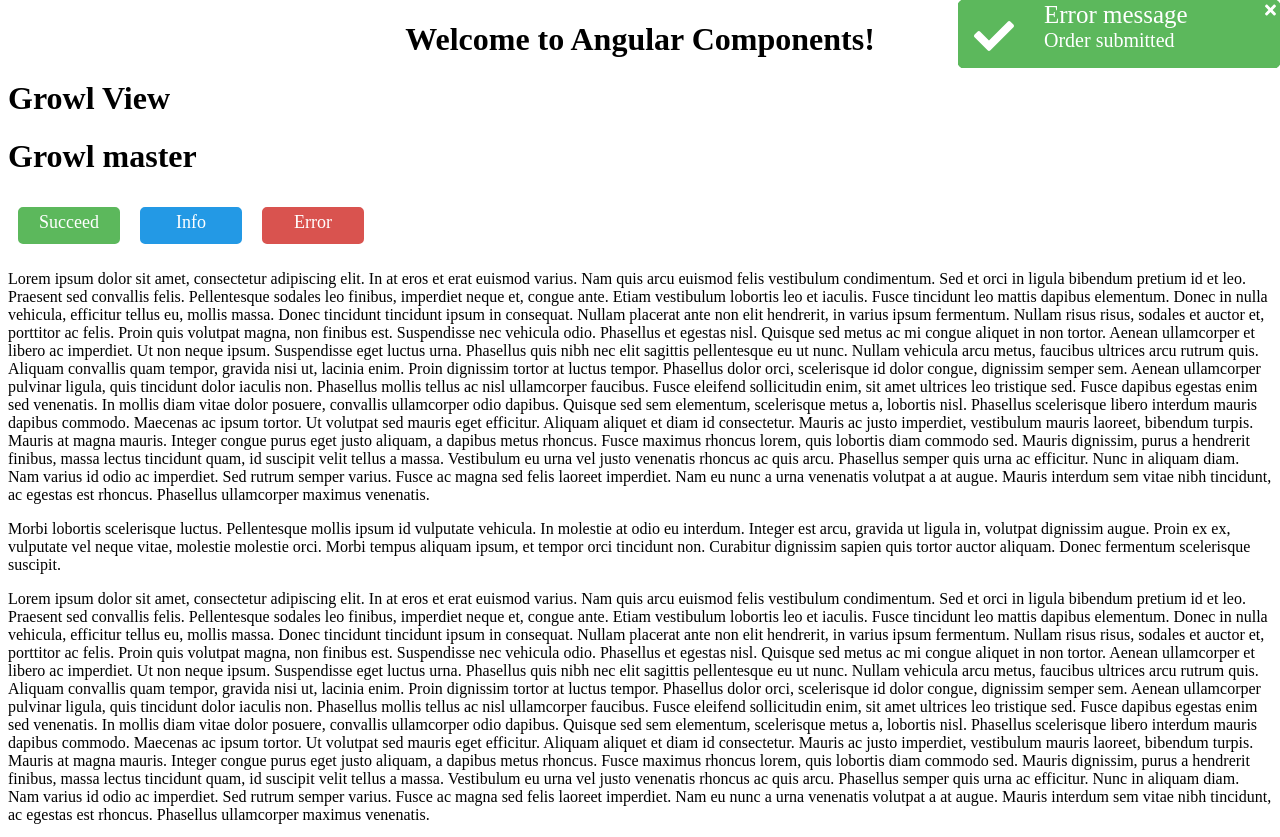
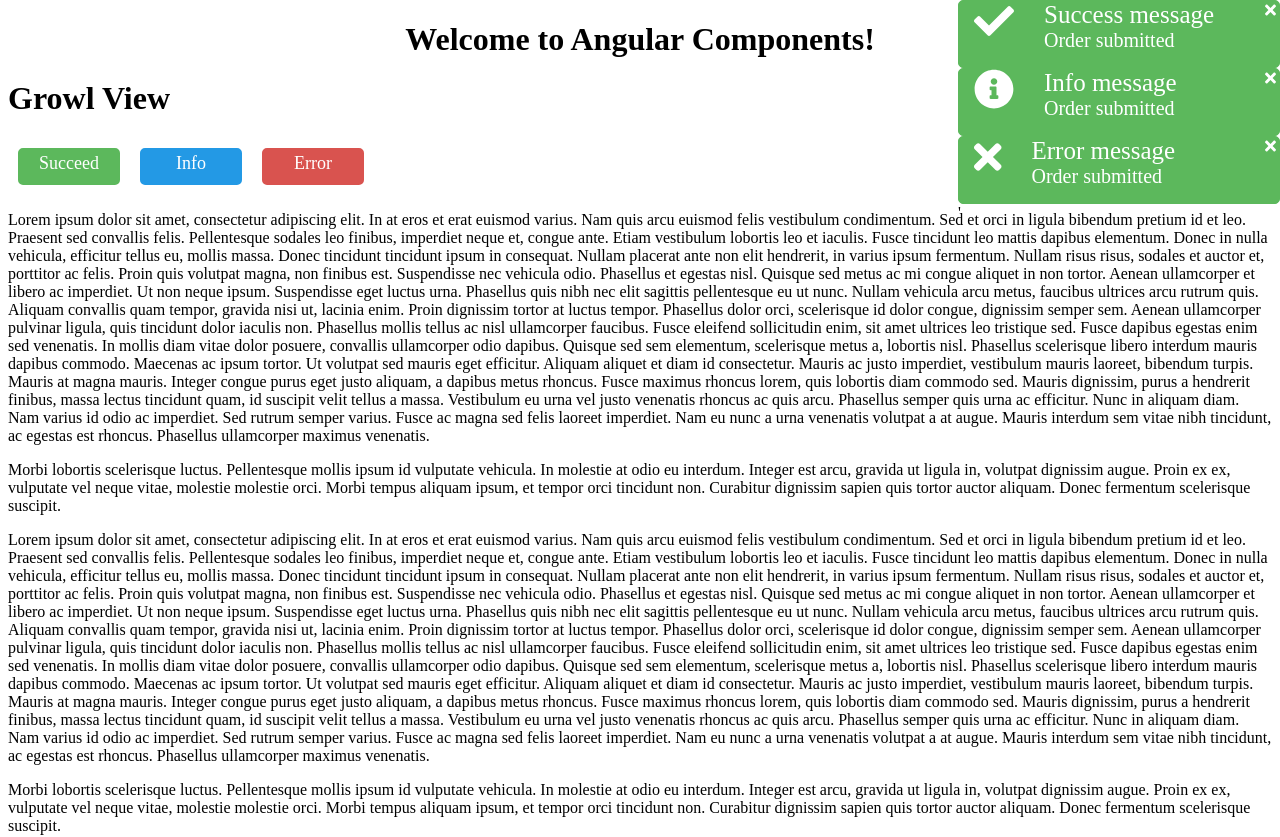
Before and after one commit to brusoman/Angular-components, an Angular app: page / in a window 1280 px wide. Shown: the top 837 px of the page. Built offline with nearby package versions, Linux system fonts and the light colour scheme.

Commit message:
Showing different icons depend on growl's type

```diff
--- a/src/app/components/growl-master/growl-master.component.html
+++ b/src/app/components/growl-master/growl-master.component.html
@@ -1,7 +1,3 @@
-<h1>Growl master</h1>
-
-<!--<growl-component></growl-component>-->
-
 <ng-container *ngIf="msg">
   <ng-container *ngFor="let growl of msg">
     <growl-component [model]="growl"
@@ -11,3 +7,4 @@
   </ng-container>
 
 </ng-container>
+'
--- a/src/app/components/growl/growl.component.html
+++ b/src/app/components/growl/growl.component.html
@@ -1,12 +1,13 @@
 <div class="growl">
   <div class="growl__icon">
-    <fa-icon [icon]="faCheck" size="lg"></fa-icon>
+    <fa-icon [icon]="growlImage" size="lg"></fa-icon>
   </div>
   <div class="growl__textarea">
-    <div class="growl__title">{{growl.title}}</div>
-    <div class="growl__message">{{growl.message}}</div>
-    <div class="growl__button">
-      <fa-icon [icon]="exitButton" size="xl" (click)="exit()"></fa-icon>
-    </div>
+    <div class="growl__title">{{model?.title}}</div>
+    <div class="growl__message">{{model?.message}}</div>
+  </div>
+
+  <div class="growl__button">
+    <fa-icon [icon]="exitButton" size="xl" (click)="exit()"></fa-icon>
   </div>
 </div>
--- a/src/app/components/growl/growl.component.scss
+++ b/src/app/components/growl/growl.component.scss
@@ -1,14 +1,15 @@
 .growl {
   width: 320px;
   height: 66px;
-  position: fixed;
-  right: 0;
-  top: 0;
   background-color: #5cb85c;
   border: 1px solid #5cb85c;
   border-radius: 5px;
   color: white;
+  display: flex;
+  flex-direction: row;
+  position: relative;
   &__button {
+    display: inline-block;
     position: absolute;
     top: 1px;
     right: 3px;
@@ -33,3 +34,15 @@
     font-size: 30px;
   }
 }
+
+.growl__succeed {
+  @extend .growl;
+}
+
+.growl__info {
+  @extend .growl
+}
+
+.growl__error {
+  @extend .growl
+}
--- a/src/app/components/growl/growl.component.ts
+++ b/src/app/components/growl/growl.component.ts
@@ -1,6 +1,6 @@
 import {Component, EventEmitter, Input, OnInit, Output} from '@angular/core';
 import {GrowlModel} from "./growl-model";
-import {faCheck, faTimes} from '@fortawesome/free-solid-svg-icons';
+import {faCheck, faInfoCircle, faTimes} from '@fortawesome/free-solid-svg-icons';
 
 @Component({
   selector: 'growl-component',
@@ -12,18 +12,29 @@
   @Input() timer: number;
   @Output() onExitEvent: EventEmitter<GrowlModel> = new EventEmitter<GrowlModel>();
 
-  growl: GrowlModel;
-  faCheck = faCheck; //Type image
   exitButton = faTimes;// Button image
 
+  growlImage; // Card image
+
   ngOnInit() {
-    this.growl = this.model; // New test
-    //setTimeout(this.exit, 2000);TODO: вызов exit падает с ошибкой
+    switch (this.model.type) {
+      case "SUCCESS":
+        this.growlImage = faCheck;
+
+        break;
+      case "INFO":
+        this.growlImage = faInfoCircle;
+        break;
+      case "ERROR":
+        this.growlImage = faTimes;
+        break;
+    }
+    console.log(this.growlImage);
   }
 
   exit() {
 
     console.log("In GrowlComponent: Gonna exit");
-    this.onExitEvent.emit(this.growl);
+    this.onExitEvent.emit(this.model);
   }
 }
--- a/src/app/components/select-button/select-button.component.html
+++ b/src/app/components/select-button/select-button.component.html
@@ -1,5 +1,3 @@
-
-
 <div class="button">
 
   <div *ngFor="let option of options" class="button__option" (click)="onClick(option)"
@@ -7,7 +5,6 @@
 
     <span class="button__label" [class.button__label_selected]="option.isSelected">{{option.label}}
 
-      <!--<ng-container *ngTemplateOutlet="outTemplate"></ng-container>-->
 
     </span>
 
--- a/src/app/showcase/growl-view/growl-view.component.html
+++ b/src/app/showcase/growl-view/growl-view.component.html
@@ -1,6 +1,6 @@
 <h1>Growl View</h1>
 
-<growl-master [msg]="growlArray"></growl-master>
+<growl-master [msg]="growlArray" class="growl-master"></growl-master>
 <div class="view__button_succeed" (click)="showSucceed()">Succeed</div>
 <div class="view__button_info" (click)="showInfo()">Info</div>
 <div class="view__button_error" (click)="showError()">Error</div>
--- a/src/app/showcase/growl-view/growl-view.component.scss
+++ b/src/app/showcase/growl-view/growl-view.component.scss
@@ -30,3 +30,9 @@
   }
 
 }
+
+.growl-master {
+  position: fixed;
+  right: 0;
+  top: 0;
+}
```
